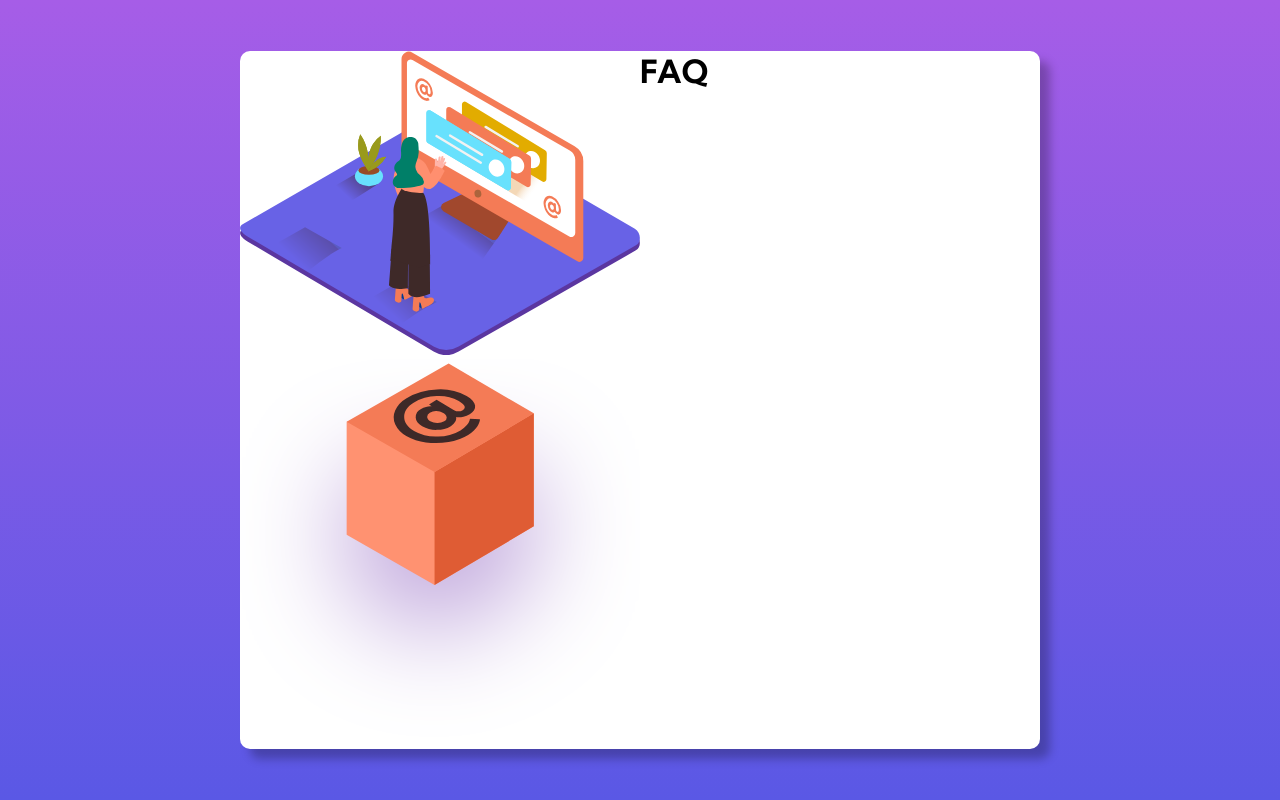
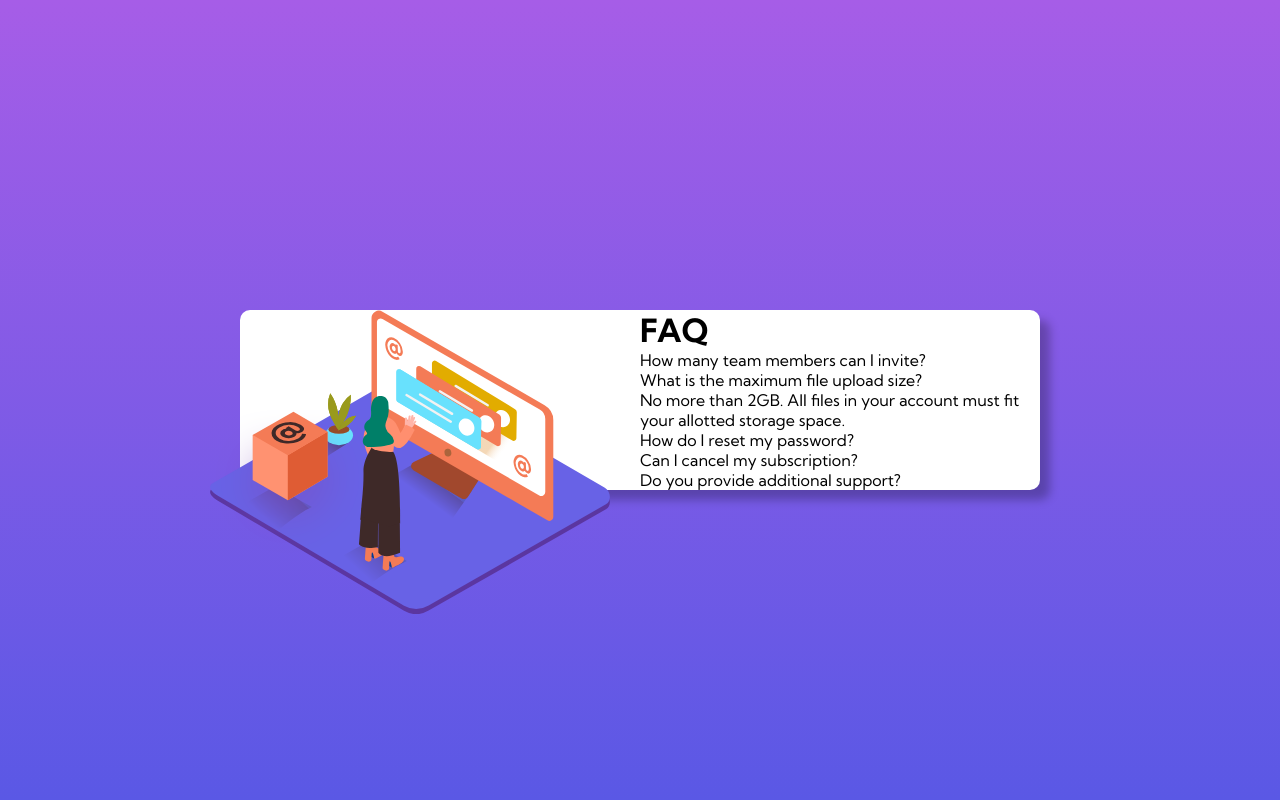
Before and after one commit to sparklaunch/05.FAQAccordion, a Svelte app in the folder faq-accordion/: page / in a window 1280 px wide. Built offline with nearby package versions, Linux system fonts and the light colour scheme.

Commit message:
Add the database support

```diff
--- a/faq-accordion/src/App.svelte
+++ b/faq-accordion/src/App.svelte
@@ -1,5 +1,28 @@
 <script lang="ts">
     import Card from "./components/Card.svelte";
+    interface FAQ {
+        title: string;
+        content?: string;
+    }
+    const faqs: FAQ[] = [
+        {
+            title: "How many team members can I invite?",
+        },
+        {
+            title: "What is the maximum file upload size?",
+            content:
+                "No more than 2GB. All files in your account must fit your allotted storage space.",
+        },
+        {
+            title: "How do I reset my password?",
+        },
+        {
+            title: "Can I cancel my subscription?",
+        },
+        {
+            title: "Do you provide additional support?",
+        },
+    ];
 </script>
 
 <svelte:head>
@@ -11,7 +34,7 @@
     />
 </svelte:head>
 <div id="app">
-    <Card />
+    <Card data={faqs} />
 </div>
 
 <style>
--- a/faq-accordion/src/components/Card.svelte
+++ b/faq-accordion/src/components/Card.svelte
@@ -1,6 +1,7 @@
 <script lang="ts">
     import Illustration from "./Illustration.svelte";
     import FAQ from "./FAQ.svelte";
+    export let data;
 </script>
 
 <div id="card">
@@ -8,7 +9,7 @@
         <Illustration />
     </div>
     <div id="right">
-        <FAQ />
+        <FAQ {data} />
     </div>
 </div>
 
--- a/faq-accordion/src/components/FAQ.svelte
+++ b/faq-accordion/src/components/FAQ.svelte
@@ -1,3 +1,13 @@
+<script lang="ts">
+    import Item from "./Item.svelte";
+    export let data;
+</script>
+
 <div id="faq">
     <h1>FAQ</h1>
+    <div id="faqs">
+        {#each data as faq}
+            <Item {faq} />
+        {/each}
+    </div>
 </div>
--- a/faq-accordion/src/components/Illustration.svelte
+++ b/faq-accordion/src/components/Illustration.svelte
@@ -7,12 +7,20 @@
 </div>
 
 <style>
+    #illustration {
+        position: relative;
+    }
     #illustration > img:first-child {
+        position: absolute;
         width: 100%;
         height: auto;
+        left: -30px;
     }
     #illustration > img:last-child {
-        width: 100%;
+        position: absolute;
+        width: 40%;
         height: auto;
+        top: 100px;
+        left: -30px;
     }
 </style>
--- /dev/null
+++ b/faq-accordion/src/components/Item.svelte
@@ -0,0 +1,10 @@
+<script lang="ts">
+    export let faq;
+</script>
+
+<div class="item">
+    <div class="title">{faq.title}</div>
+    {#if faq.content}
+        <div class="content">{faq.content}</div>
+    {/if}
+</div>
```
